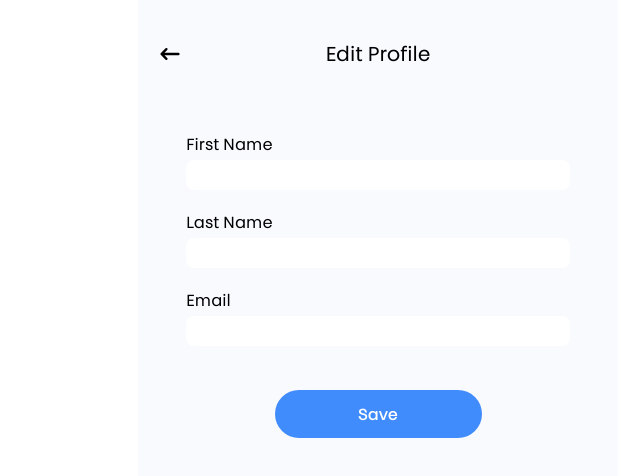
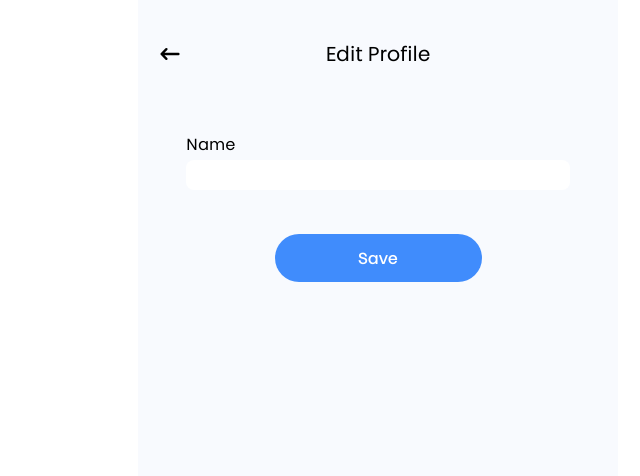
Before and after one commit to farhanakbar8/remindee, a Next.js app in the folder remindee-app/: page /editprofile in a window 1280 px wide. Shown: the top 476 px of the page, without its empty margins (262-902 px from the left). Built offline with nearby package versions, Linux system fonts and the light colour scheme.

Commit message:
fixed login page + edit profile on profile page

```diff
--- a/remindee-app/pages/editprofile/index.tsx
+++ b/remindee-app/pages/editprofile/index.tsx
@@ -22,7 +22,7 @@ const editProfile = () => {
         <div className='mt-16 mx-7 font-[T-Regular]'>
           <form action='' className='flex flex-col gap-5'>
             <div className='flex flex-col gap-1'>
-              <label htmlFor=''>First Name</label>
+              <label htmlFor=''>Name</label>
               <input
                 type='text'
                 name=''
@@ -31,25 +31,6 @@ const editProfile = () => {
               />
             </div>
 
-            <div className='flex flex-col gap-1'>
-              <label htmlFor=''>Last Name</label>
-              <input
-                type='text'
-                name=''
-                id=''
-                className='px-1 text-sm h-[30px] rounded-lg focus:outline-[#408CFC]'
-              />
-            </div>
-
-            <div className='flex flex-col gap-1'>
-              <label htmlFor=''>Email</label>
-              <input
-                type='email'
-                name=''
-                id=''
-                className='px-1 text-sm h-[30px] rounded-lg focus:outline-[#408CFC]'
-              />
-            </div>
             <div className='flex flex-col justify-center mt-6'>
               <button
                 type='submit'
--- a/remindee-app/pages/index.tsx
+++ b/remindee-app/pages/index.tsx
@@ -2,6 +2,7 @@ import { HiMenuAlt4 } from "react-icons/hi";
 import { IoCloseCircle, IoAddCircle } from "react-icons/io5";
 import { IoIosArrowBack } from "react-icons/io";
 import { HiOutlineLogout } from "react-icons/hi";
+import { BiUser } from "react-icons/bi";
 import TaskForm from "../components/TaskForm";
 import ReminderForm from "../components/ReminderForm";
 import React, { SyntheticEvent, useEffect, useState } from "react";
@@ -18,9 +19,12 @@ export default function Home() {
   const [profile, setProfile] = useState(null);
   const [profpic, setProfpic] = useState(null);
   const [isHovering, setIsHovered] = useState(false);
+  const [isHovering2, setIsHovered2] = useState(false);
   const [isLogin, setIsLogin] = useState(false);
   const onMouseEnter = () => setIsHovered(true);
   const onMouseLeave = () => setIsHovered(false);
+  const onMouseEnter2 = () => setIsHovered2(true);
+  const onMouseLeave2 = () => setIsHovered2(false);
 
   const router = useRouter();
 
@@ -57,7 +61,7 @@ export default function Home() {
     return (
       <div
         className={cx(
-          "container w-[480px] min-h-screen mx-auto flex justify-center bg-[#0D1F51] absolute overflow-hidden",
+          "container w-[480px] h-full mx-auto flex justify-center bg-[#0D1F51] absolute overflow-hidden",
           {
             "slide-open": isShow,
             "slide-close": !isShow,
@@ -79,7 +83,8 @@ export default function Home() {
           {/* Header */}
           {/* User Name */}
           {isLogin ? (
-            <div className='mt-16 text-white font-[T-Medium] font-bold flex items-center gap-4'>
+            <div className='mt-16 text-white font-[T-Medium] font-bold flex-row items-center gap-4'>
+              <div className='flex items-center gap-6'>
                 <div className='w-[105px] h-[105px] relative border-[3px] border-[#3D4D7A] rounded-full p-1 relative'>
                   {profpic ? (
                     <img
@@ -98,13 +103,38 @@ export default function Home() {
                       return <p key={name.id}>{name}</p>;
                     })}
                 </div>
-              <div className='flex mt-40 justify-start items-center'>
+              </div>
+              <div className='mt-10'>
+                <Link href='/editprofile'>
                   <button
                     onMouseEnter={onMouseEnter}
                     onMouseLeave={onMouseLeave}
+                  >
+                    {isHovering ? (
+                      <div className='py-1 px-3 flex items-center gap-2 bg-white rounded-xl transition-width duration-100 drop-shadow-lg'>
+                        <BiUser className='text-slate-400 text-5xl' />
+                        <p className='text-slate-400 font-bold font-[T-Medium] transition-opacity opacity-100'>
+                          Edit Profile
+                        </p>
+                      </div>
+                    ) : (
+                      <div className='py-1 px-1 flex items-center gap-2 rounded-xl transition-width duration-200'>
+                        <BiUser className='text-white text-5xl' />
+                        <p className='text-white font-bold font-[T-Medium] transition-opacity opacity-0'>
+                          Edit Profile
+                        </p>
+                      </div>
+                    )}
+                  </button>
+                </Link>
+              </div>
+              <div className='mt-80'>
+                <button
+                  onMouseEnter={onMouseEnter2}
+                  onMouseLeave={onMouseLeave2}
                   onClick={handleLogout}
                 >
-                  {isHovering ? (
+                  {isHovering2 ? (
                     <div className='py-1 px-3 flex items-center gap-2 bg-red-500 rounded-xl transition-width duration-100 drop-shadow-lg'>
                       <HiOutlineLogout className='text-white text-5xl' />
                       <p className='text-white font-bold font-[T-Medium] transition-opacity opacity-100'>
@@ -162,7 +192,7 @@ export default function Home() {
   }
 
   return (
-    <div className='container w-[480px] mx-auto flex justify-center overflow-hidden relative'>
+    <div className='container w-[480px] h-full mx-auto flex justify-center overflow-hidden relative'>
       {profilePage()}
       <div className='w-full bg-[#F8FAFE] px-5 min-h-screen'>
         {/* Header - Navbar */}
--- a/remindee-app/pages/login/index.tsx
+++ b/remindee-app/pages/login/index.tsx
@@ -62,7 +62,7 @@ const LoginPage = () => {
               id='user_email'
               value={email}
               onChange={(e) => setEmail(e.target.value)}
-              className='border-b-[1.5px] focus:outline-0 mt-3'
+              className='border-b-[1.5px] focus:outline-0 mt-3 font-semibold'
             />
             <label htmlFor='' className='text-sm mt-5 text-[#9C9AA8]'>
               Password
@@ -74,7 +74,7 @@ const LoginPage = () => {
               type='password'
               name='password'
               id='user_pass'
-              className='border-b-[1.5px] focus:outline-0 mt-3'
+              className='border-b-[1.5px] focus:outline-0 mt-3 font-semibold'
             />
 
             {isLogin ? "" : <h1>Username or Password incorrect</h1>}
--- a/remindee-app/pages/signup/index.tsx
+++ b/remindee-app/pages/signup/index.tsx
@@ -63,9 +63,11 @@ const SignupPage = () => {
       <div className='w-full px-5 font-[T-Regular]'>
         {/* Header - Navbar */}
         <div className='flex justify-between items-center pt-10'>
-          <button className='text-2xl'>
-            <HiArrowNarrowLeft></HiArrowNarrowLeft>
-          </button>
+          <Link href={"/login"}>
+            <button className='text-2xl'>
+              <HiArrowNarrowLeft></HiArrowNarrowLeft>
+            </button>
+          </Link>
 
           <p className='select-none text-xl'>Sign Up</p>
           <div className='opacity-0 text-2xl'>
```
Lines whose indentation alone changed are shown as unchanged.
